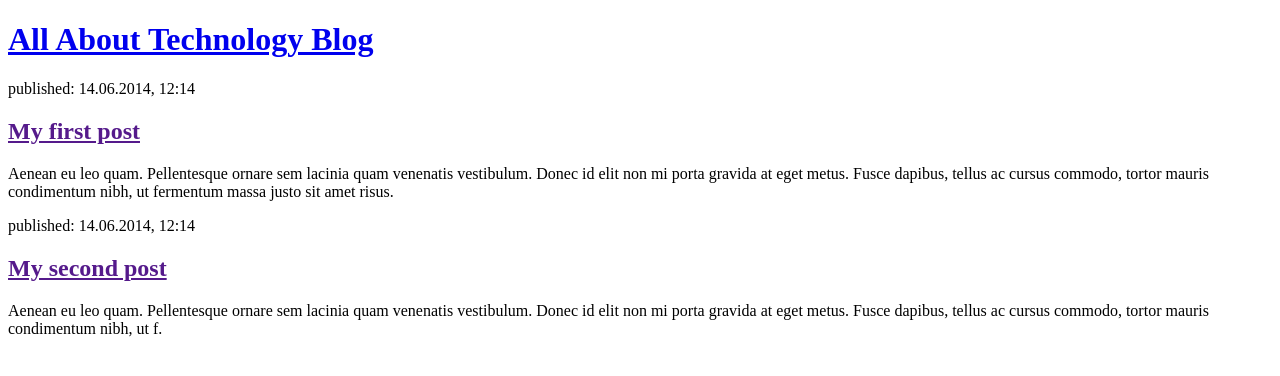
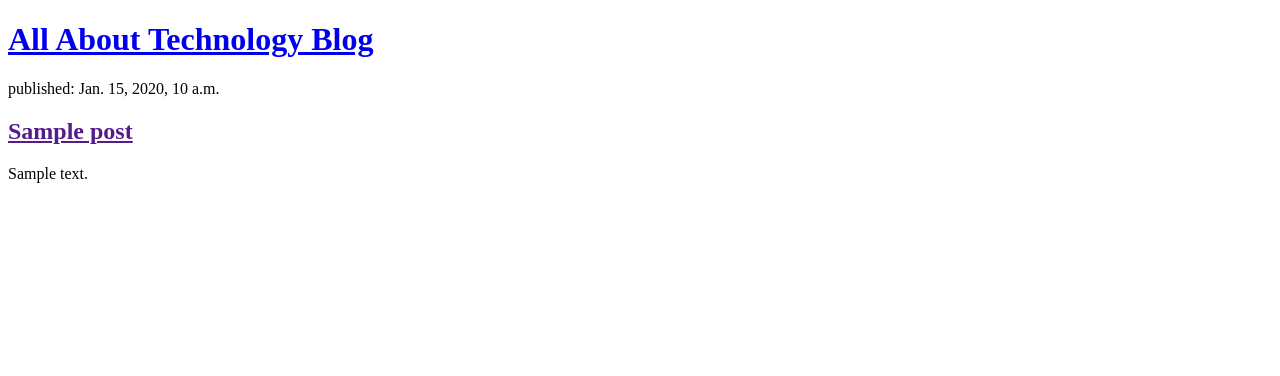
Before and after one commit to ifreitz/django-project, a Django app: page / in a window 1280 px wide. Shown: the top 376 px of the page. Run offline with Django 3.2, Linux system fonts and the light colour scheme; tables that the repository leaves empty hold one stand-in row (values such as "Sample post").

Commit message:
Modified templates to display posts from database.

```diff
--- a/blog/templates/blog/post_list.html
+++ b/blog/templates/blog/post_list.html
@@ -12,21 +12,13 @@
     <div>
         <h1><a href="/">All About Technology Blog</a></h1>
     </div>
-
+    {% for post in posts %}
     <div>
-        <p>published: 14.06.2014, 12:14</p>
-        <h2><a href="">My first post</a></h2>
-        <p>Aenean eu leo quam. Pellentesque ornare sem lacinia quam venenatis vestibulum. Donec id elit non mi porta
-            gravida at eget metus. Fusce dapibus, tellus ac cursus commodo, tortor mauris condimentum nibh, ut fermentum
-            massa justo sit amet risus.</p>
+        <p>published: {{ post.published_date }}</p>
+        <h2><a href="">{{ post.title }}</a></h2>
+        <p>{{ post.text|linebreaksbr }}</p>
     </div>
-
-    <div>
-        <p>published: 14.06.2014, 12:14</p>
-        <h2><a href="">My second post</a></h2>
-        <p>Aenean eu leo quam. Pellentesque ornare sem lacinia quam venenatis vestibulum. Donec id elit non mi porta
-            gravida at eget metus. Fusce dapibus, tellus ac cursus commodo, tortor mauris condimentum nibh, ut f.</p>
-    </div>
+    {% endfor %}
 </body>
 
 </html>
--- a/blog/views.py
+++ b/blog/views.py
@@ -1,6 +1,9 @@
 from django.shortcuts import render
+from django.utils import timezone
+from .models import Post
 
 # Create your views here.
 
 def post_list(request):
-    return render(request, 'blog/post_list.html', {})
+    posts = Post.objects.all().order_by('published_date')
+    return render(request, 'blog/post_list.html', { 'posts': posts })
```
